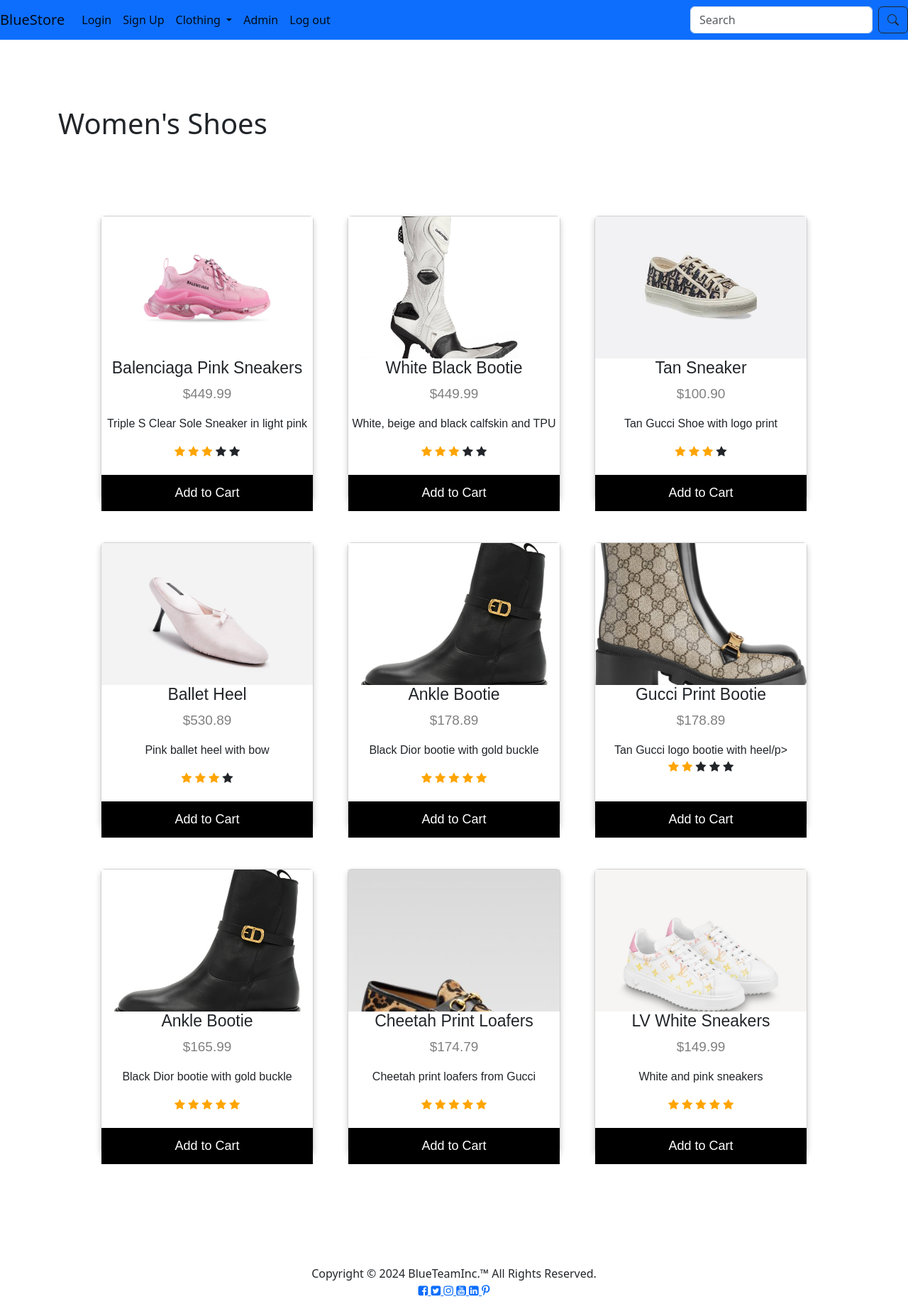
After one commit to chrisscholl16/BlueTeamStore, a Flask app: page /womensshoes.html in a window 1280 px wide. The commit adds this page. Shown: the whole page at 71% size. Run offline with Flask 3, Linux system fonts and the light colour scheme; some libraries are stand-ins or nearby versions.

Commit message:
product web pages add.

```diff
--- a/BlueTeamStore/website/templates/base.html
+++ b/BlueTeamStore/website/templates/base.html
@@ -132,10 +132,10 @@
               Clothing
             </a>
             <div class="dropdown-menu" aria-labelledby="navbarDropdown">
-              <a class="dropdown-item" href="/mens.html">Men's</a>
-              <a class="dropdown-item" href="/womens.html">Women's</a>
+              <a class="dropdown-item" href="/mens.html">Mens</a>
+              <a class="dropdown-item" href="/womens.html">Womens</a>
               <div class="dropdown-divider"></div>
-              <a class="dropdown-item" href="shoes.html">Shoe's</a>
+              <a class="dropdown-item" href="shoes.html">Shoes</a>
             </div>
           </li>
           <li class="nav-item active">
--- /dev/null
+++ b/BlueTeamStore/website/templates/womensshoes.html
@@ -0,0 +1,240 @@
+{% extends "base.html" %} {% block title %}Womens Page{% endblock %} {% block content
+  %}
+
+  <html>
+
+  <header>
+    <h1>Women's Shoes</h1>
+  </header>
+
+  <hr>
+
+  <section class="p-5">
+    <div class="container">
+
+      <div class="card">
+        <img src="static/images/womenShoes/balenciagaWomen3atl.jpg" alt="Pink Shoes" style="width:100%">
+        <h1> Balenciaga Pink Sneakers</h1>
+        <p class="price">$449.99</p>
+        <p> Triple S Clear Sole Sneaker in light pink</p>
+        <link rel="stylesheet" href="https://cdnjs.cloudflare.com/ajax/libs/font-awesome/4.7.0/css/font-awesome.min.css">
+        <span class="stars">
+          <span class="fa fa-star checked"></span>
+          <span class="fa fa-star checked"></span>
+          <span class="fa fa-star checked"></span>
+          <span class="fa fa-star"></span>
+          <span class="fa fa-star"></span>
+        </span>
+        <div class="spacer"></div>
+        <a href="/cart" class="btn2"><p><button>Add to Cart</button></p></a>
+      </div>
+
+      <div class="card">
+        <img src="static/images/womenShoes/balenciagaWomen3boot.jpg" alt="WhiteBlack books" style="width:100%">
+        <h1> White Black Bootie</h1>
+        <p class="price">$449.99</p>
+        <p>White, beige and black calfskin and TPU</p>
+        <link rel="stylesheet" href="https://cdnjs.cloudflare.com/ajax/libs/font-awesome/4.7.0/css/font-awesome.min.css">
+        <span class="stars">
+          <span class="fa fa-star checked"></span>
+          <span class="fa fa-star checked"></span>
+          <span class="fa fa-star checked"></span>
+          <span class="fa fa-star"></span>
+          <span class="fa fa-star"></span>
+        </span>
+        <div class="spacer"></div>
+        <a href="/cart" class="btn2"><p><button>Add to Cart</button></p></a>
+      </div>
+
+
+      <div class="card">
+        <img src="static/images/womenShoes/diorWomen4atl.jpg" alt="Dior Sneaker" style="width:100%">
+        <h1>Tan Sneaker</h1>
+        <p class="price">$100.90</p>
+        <p>Tan Gucci Shoe with logo print</p>
+        <link rel="stylesheet" href="https://cdnjs.cloudflare.com/ajax/libs/font-awesome/4.7.0/css/font-awesome.min.css">
+        <span class="stars">
+          <span class="fa fa-star checked"></span>
+          <span class="fa fa-star checked"></span>
+          <span class="fa fa-star checked"></span>
+          <span class="fa fa-star"></span>
+        </span>
+        <div class="spacer"></div>
+        <a href="/cart" class="btn2"><p><button>Add to Cart</button></p></a>
+      </div>
+
+      <div class="card">
+        <img src="static/images/womenShoes/balenciagaWomen3dress.jpg" alt="Pink ballet heel" style="width:100%">
+        <h1>Ballet Heel</h1>
+        <p class="price">$530.89</p>
+        <p> Pink ballet heel with bow</p>
+        <link rel="stylesheet" href="https://cdnjs.cloudflare.com/ajax/libs/font-awesome/4.7.0/css/font-awesome.min.css">
+        <span class="stars">
+          <span class="fa fa-star checked"></span>
+          <span class="fa fa-star checked"></span>
+          <span class="fa fa-star checked"></span>
+          <span class="fa fa-star"></span>
+        </span>
+        <div class="spacer"></div>
+        <a href="/cart" class="btn2"><p><button>Add to Cart</button></p></a>
+      </div>
+
+      <div class="card">
+        <img src="static/images/womenShoes/diorWomen4boot.jpg" alt="black bootie" style="width:100%">
+        <h1>Ankle Bootie</h1>
+        <p class="price">$178.89</p>
+        <p> Black Dior bootie with gold buckle</p>
+        <link rel="stylesheet" href="https://cdnjs.cloudflare.com/ajax/libs/font-awesome/4.7.0/css/font-awesome.min.css">
+        <span class="stars">
+          <span class="fa fa-star checked"></span>
+          <span class="fa fa-star checked"></span>
+          <span class="fa fa-star checked"></span>
+          <span class="fa fa-star checked"></span>
+          <span class="fa fa-star checked"></span>
+        </span>
+        <div class="spacer"></div>
+        <a href="/cart" class="btn2"><p><button>Add to Cart</button></p></a>
+      </div>
+
+      <div class="card">
+        <img src="static/images/womenShoes/gucciWomen2boot.jpg" alt="Gucci print Bootie" style="width:100%">
+        <h1>Gucci Print Bootie</h1>
+        <p class="price">$178.89</p>
+        <p> Tan Gucci logo bootie with heel/p>
+          <link rel="stylesheet"
+            href="https://cdnjs.cloudflare.com/ajax/libs/font-awesome/4.7.0/css/font-awesome.min.css">
+          <span class="stars">
+            <span class="fa fa-star checked"></span>
+            <span class="fa fa-star checked"></span>
+            <span class="fa fa-star"></span>
+            <span class="fa fa-star"></span>
+            <span class="fa fa-star"></span>
+          </span>
+        <div class="spacer"></div>
+        <a href="/cart" class="btn2"><p><button>Add to Cart</button></p></a>
+      </div>
+
+      <div class="card">
+        <img src="static/images/womenShoes/diorWomen4boot.jpg" alt="black bootie" style="width:100%">
+        <h1>Ankle Bootie</h1>
+        <p class="price">$165.99</p>
+        <p> Black Dior bootie with gold buckle</p>
+        <link rel="stylesheet" href="https://cdnjs.cloudflare.com/ajax/libs/font-awesome/4.7.0/css/font-awesome.min.css">
+        <span class="stars">
+          <span class="fa fa-star checked"></span>
+          <span class="fa fa-star checked"></span>
+          <span class="fa fa-star checked"></span>
+          <span class="fa fa-star checked"></span>
+          <span class="fa fa-star checked"></span>
+        </span>
+        <div class="spacer"></div>
+        <a href="/cart" class="btn2"><p><button>Add to Cart</button></p></a>
+      </div>
+
+      <div class="card">
+        <img src="static/images/womenShoes/gucciWomen2dress.jpg" alt="Gucci loafers" style="width:100%">
+        <h1>Cheetah Print Loafers</h1>
+        <p class="price">$174.79</p>
+        <p> Cheetah print loafers from Gucci</p>
+        <link rel="stylesheet" href="https://cdnjs.cloudflare.com/ajax/libs/font-awesome/4.7.0/css/font-awesome.min.css">
+        <span class="stars">
+          <span class="fa fa-star checked"></span>
+          <span class="fa fa-star checked"></span>
+          <span class="fa fa-star checked"></span>
+          <span class="fa fa-star checked"></span>
+          <span class="fa fa-star checked"></span>
+        </span>
+        <div class="spacer"></div>
+        <a href="/cart" class="btn2"><p><button>Add to Cart</button></p></a>
+      </div>
+
+      <div class="card">
+        <img src="static/images/womenShoes/louisWomen5atl.jpg" alt="LV white sneakers" style="width:100%">
+        <h1>LV White Sneakers</h1>
+        <p class="price">$149.99</p>
+        <p> White and pink sneakers </p>
+        <link rel="stylesheet" href="https://cdnjs.cloudflare.com/ajax/libs/font-awesome/4.7.0/css/font-awesome.min.css">
+        <span class="stars">
+          <span class="fa fa-star checked"></span>
+          <span class="fa fa-star checked"></span>
+          <span class="fa fa-star checked"></span>
+          <span class="fa fa-star checked"></span>
+          <span class="fa fa-star checked"></span>
+        </span>
+        <div class="spacer"></div>
+        <a href="/cart" class="btn2"><p><button>Add to Cart</button></p></a>
+      </div>
+
+
+
+
+      <style>
+        .container {
+          display: flex;
+          justify-content: space-between;
+          flex-wrap: wrap;
+          margin-top: 50px;
+        }
+
+        .card {
+          box-shadow: 0 4px 8px 0 rgba(0, 0, 0, 0.2);
+          flex-basis: 300px;
+          width: 300px;
+          height: 400px;
+          text-align: center;
+          font-family: arial;
+          margin-bottom: 60px;
+        }
+
+        .spacer {
+          margin-bottom: 20px;
+        }
+
+        .card img {
+          width: 100%;
+          height: 200px;
+          object-fit: cover;
+        }
+
+        .card h1 {
+          font-size: 23px;
+        }
+
+        .price {
+          color: grey;
+          font-size: 19px;
+        }
+
+        .card button {
+          border: none;
+          outline: 0;
+          padding: 12px;
+          color: white;
+          background-color: #000;
+          text-align: center;
+          cursor: pointer;
+          width: 100%;
+          font-size: 18px;
+        }
+
+        .card button:hover {
+          opacity: 0.7;
+        }
+
+        .checked {
+          color: orange;
+        }
+
+        .stars {
+          display: inline-block;
+        }
+      </style>
+
+      <div class="container">
+  </section>
+
+  </html>
+
+
+
+  {% endblock %}
--- a/BlueTeamStore/website/views.py
+++ b/BlueTeamStore/website/views.py
@@ -60,3 +60,11 @@
 @views.route('/menstops.html', methods=['GET', 'POST'])
 def menstops():
     return render_template("menstops.html", user=current_user)
+
+@views.route('/womensshoes.html', methods=['GET', 'POST'])
+def womensshoes():
+    return render_template("womensshoes.html", user=current_user)
+
+@views.route('/mensshoes.html', methods=['GET', 'POST'])
+def mensshoes():
+    return render_template("mensshoes.html", user=current_user)
```
Also changed, not shown: BlueTeamStore/website/templates/mens.html (+0 -20 lines), BlueTeamStore/website/templates/mensbottoms.html (+12 -13 lines), BlueTeamStore/website/templates/mensshoes.html (added, +240 -0 lines), BlueTeamStore/website/templates/menstops.html (+13 -13 lines), BlueTeamStore/website/templates/shoes.html (+0 -20 lines), BlueTeamStore/website/templates/womens.html (+0 -20 lines), BlueTeamStore/website/templates/womensbottoms.html (+11 -12 lines), BlueTeamStore/website/templates/womenstops.html (+11 -12 lines).
